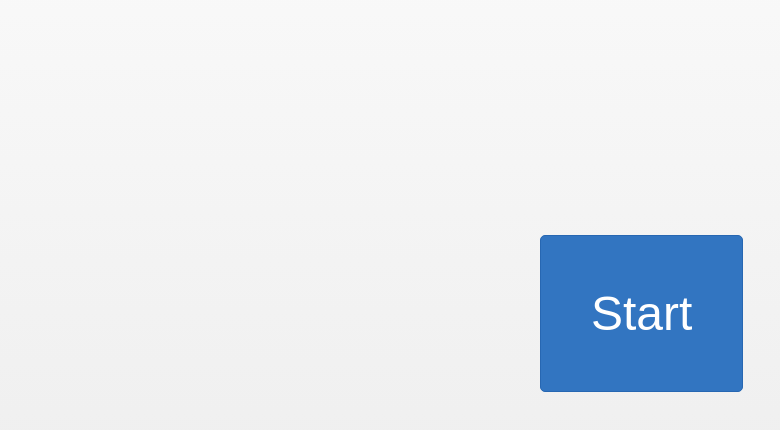
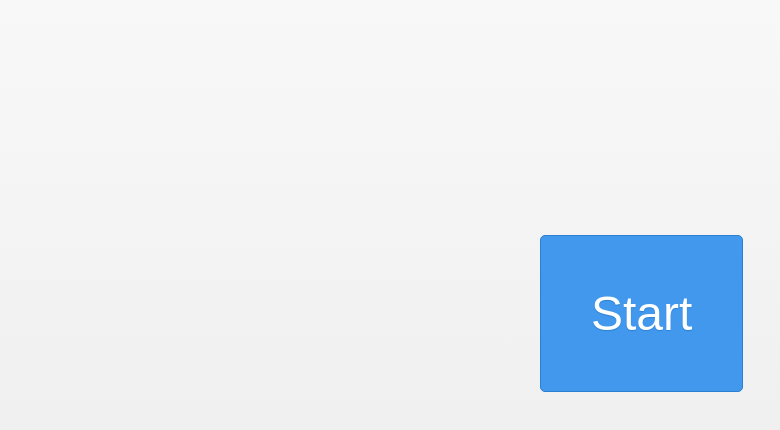
Before and after one commit to mzabriskie/assess.js, a website: page index.html in a window 1280 px wide. Shown: the part 88-518 px from the top of the page, without its empty margins (0-780 px from the left). Drawn offline with Linux system fonts and the light colour scheme.

Commit message:
Updating button style

```diff
--- a/style.css
+++ b/style.css
@@ -25,8 +25,9 @@ code {
 }
 
 button {
-	background:#3275C1;
-	border:1px solid #2767B2;
+	background:#4298ED;
+	border:1px solid #2b80d2;
+	text-shadow:0 1px 1px #2b80d2;
 	border-radius:5px;
 	-moz-border-radius:5px;
 	-webkit-border-radius:5px;
```
